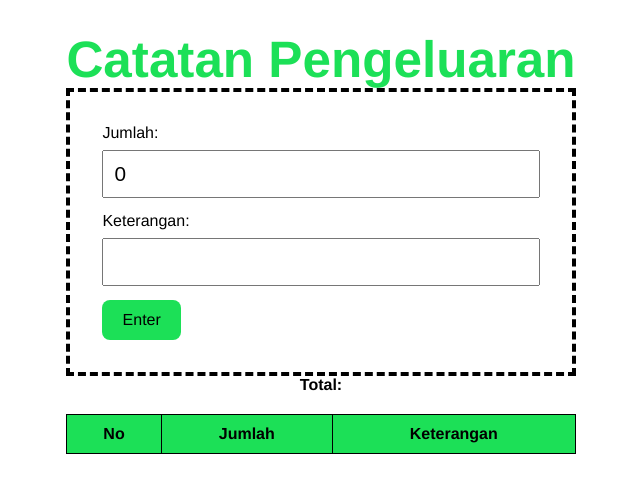
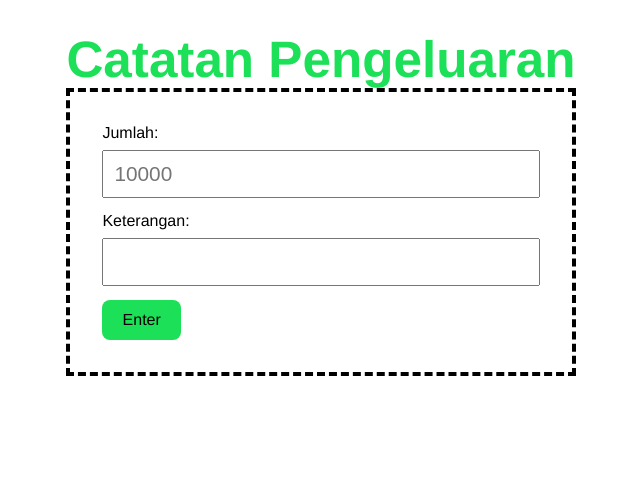
Before and after one commit to fadelun/Dokumentasi-belajar, a Vue app in the folder project/vite-pengeluaran/: page / in a window 1280 px wide. Shown: the top 492 px of the page, without its empty margins (319-959 px from the left). Built offline with nearby package versions, Linux system fonts and the light colour scheme.

Commit message:
menambahkan jumlah total

```diff
--- a/project/vite-pengeluaran/src/App.vue
+++ b/project/vite-pengeluaran/src/App.vue
@@ -2,7 +2,7 @@
 import Title from "./components/Title.vue";
 import FormPengeluaran from "./components/FormPengeluaran.vue";
 import ListPengeluaran from "./components/ListPengeluaran.vue";
-import { ref } from "vue";
+import { ref, computed } from "vue";
 
 const daftar = ref([
   // contoh isi daftar
@@ -11,7 +11,7 @@ const daftar = ref([
   //   keterangan: "Beli Aoka sedus",
   // },
   // {
-  //   jumlah: 10000,
+  //   jumlah: 100,
   //   keterangan: "top up COC",
   // },
   // {
@@ -20,15 +20,30 @@ const daftar = ref([
   // },
 ]);
 
+// tampilkan daftar
+const showList = computed(() => daftar.value.length > 0);
+
+// menambahkan seluruh jumlah pengeluaran
+const totalSemua = computed(() =>
+  daftar.value.reduce((total, item) => total + parseFloat(item.jumlah), 0),
+);
+
 const catatPengeluaran = (jumlah, keterangan) => {
-  daftar.value.push({ jumlah, keterangan });
+  if (jumlah.length > 0 && keterangan.length > 0) {
+    return daftar.value.push({ jumlah, keterangan });
+  }
+  console.log(jumlah.length);
+  console.log(keterangan.length > 0);
+  console.log(totalSemua);
+
+  alert("eror");
 };
 </script>
 
 <template>
   <Title />
   <FormPengeluaran @form="catatPengeluaran" />
-  <ListPengeluaran :daftar="daftar" />
+  <ListPengeluaran v-if="showList" :daftar="daftar" :totalSemua="totalSemua" />
 </template>
 
 <style></style>
--- a/project/vite-pengeluaran/src/components/FormPengeluaran.vue
+++ b/project/vite-pengeluaran/src/components/FormPengeluaran.vue
@@ -1,14 +1,14 @@
 <script setup>
 import { ref, reactive, defineEmits } from "vue";
 
-const jumlah = ref(0);
+const jumlah = ref("");
 const keterangan = ref("");
 
 const emits = defineEmits(["form"]);
 
 const sendEmit = () => {
   emits("form", jumlah.value, keterangan.value);
-  jumlah.value = null;
+  jumlah.value = "";
   keterangan.value = "";
 };
 </script>
@@ -16,11 +16,11 @@ const sendEmit = () => {
   <form @click.prevent="">
     <label for="jumlah">Jumlah:</label>
     <input
-      type="number"
+      type="text"
       id="jumlah"
       name="jumlah"
       pattern="[0-9]+"
-      v-model.number="jumlah"
+      v-model="jumlah"
       placeholder="10000"
     />
     <label for="keterangan">Keterangan:</label>
@@ -32,6 +32,7 @@ const sendEmit = () => {
 form {
   border: 4px dashed black;
   padding: 32px;
+  margin-bottom: 20px;
   display: flex;
   flex-direction: column;
   align-items: baseline;
--- a/project/vite-pengeluaran/src/components/ListPengeluaran.vue
+++ b/project/vite-pengeluaran/src/components/ListPengeluaran.vue
@@ -1,15 +1,13 @@
 <script setup>
-import {computed } from "vue"
+import { computed } from "vue";
 
 const props = defineProps({
   daftar: Array,
+  totalSemua: Number,
 });
-
-
-
 </script>
 <template>
-    <h4>Total: </h4>
+  <h2>Total: {{ totalSemua }}</h2>
   <table>
     <thead>
       <tr>
@@ -30,7 +28,7 @@ const props = defineProps({
 <style scoped>
 table {
   width: 100%;
-  margin: 20px auto;
+  margin: 0px auto 20px;
   table-layout: auto;
 }
 table,
```
